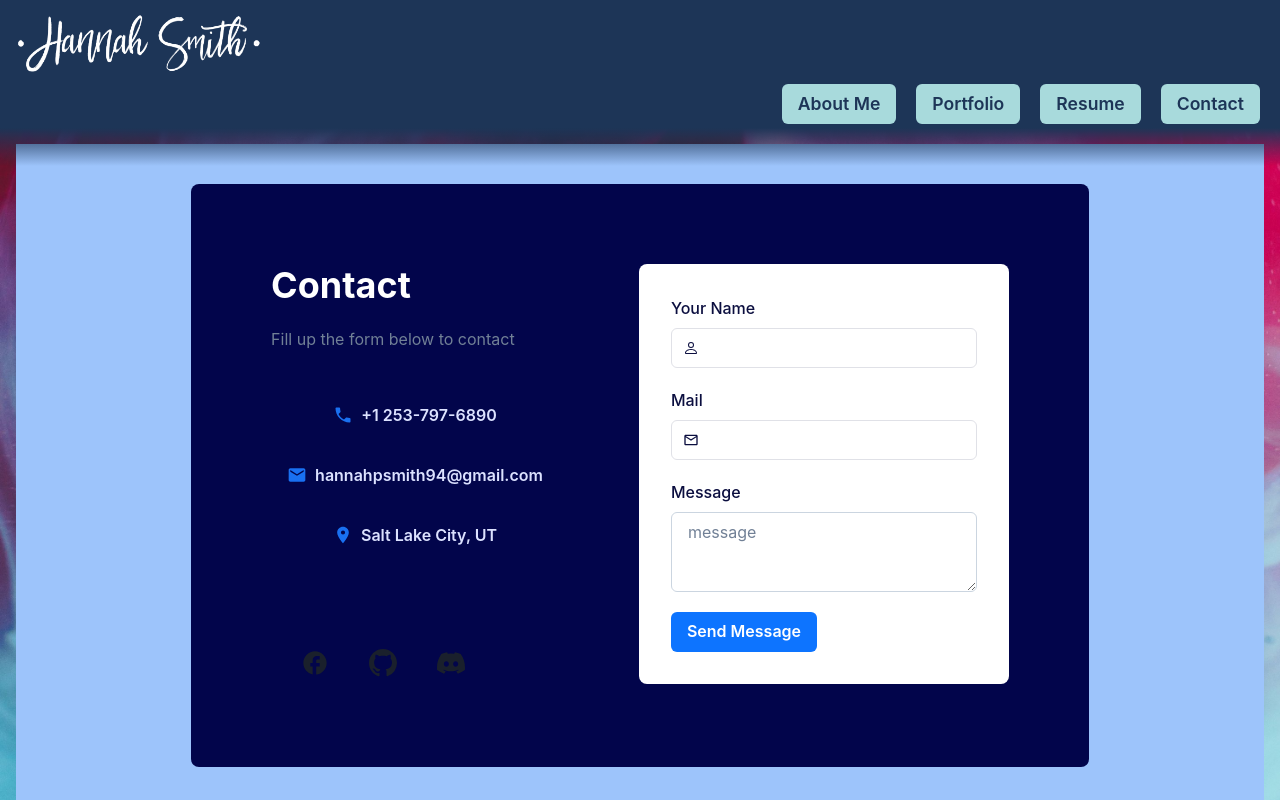
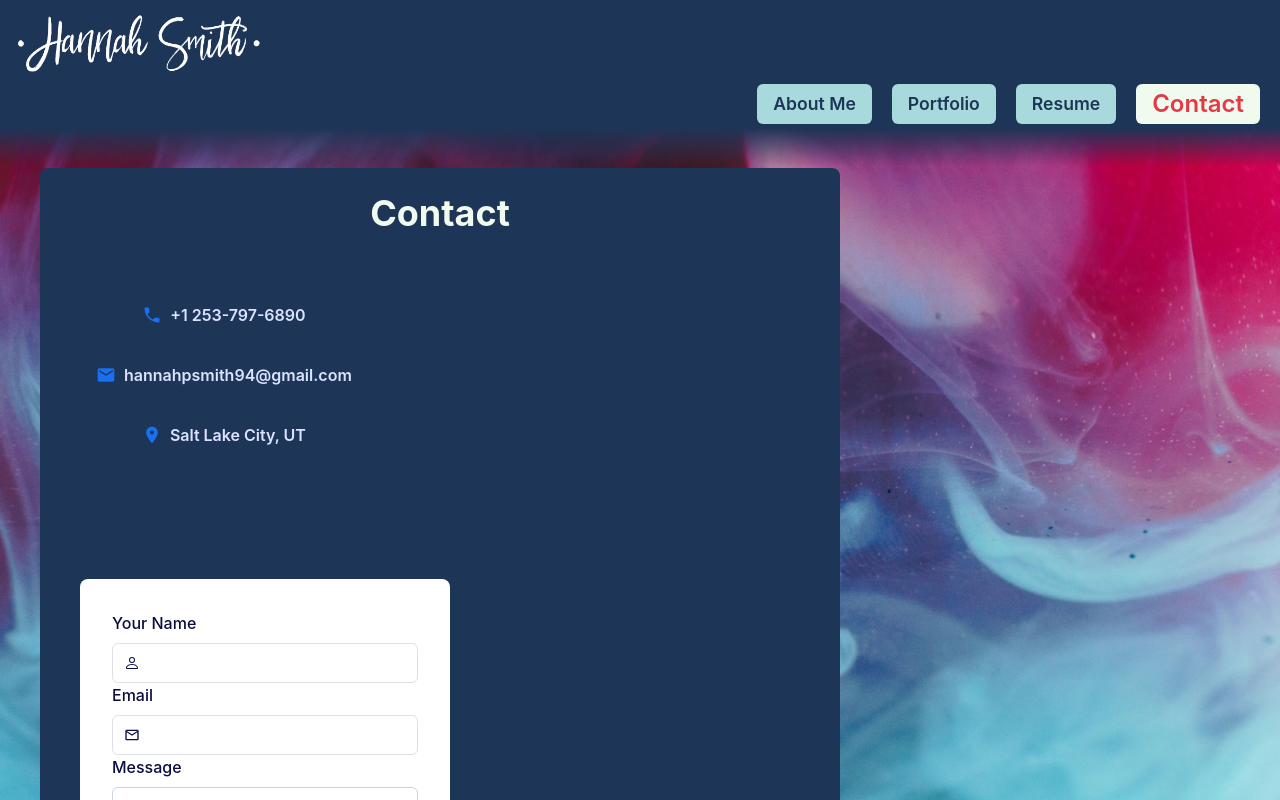
Before and after one commit to hannahpsmith/HannahDevPortfolio, a React (Vite) app: page /contact in a window 1280 px wide. Built offline with nearby package versions, Linux system fonts and the light colour scheme.

Commit message:
fixed contact output, nav highlights and some styling

```diff
--- a/package.json
+++ b/package.json
@@ -13,11 +13,15 @@
   "dependencies": {
     "@chakra-ui/icons": "^2.1.1",
     "@chakra-ui/react": "^2.8.2",
+    "@emailjs/browser": "^4.4.1",
+    "dotenv": "^16.4.5",
+    "emailjs": "^4.0.3",
     "icons": "^1.0.0",
     "react": "^18.3.1",
     "react-dom": "^18.3.1",
     "react-icons": "^5.3.0",
-    "react-router-dom": "^6.26.2"
+    "react-router-dom": "^6.26.2",
+    "text-encoding": "^0.7.0"
   },
   "devDependencies": {
     "@eslint/js": "^9.9.0",
--- a/src/components/Navigation.jsx
+++ b/src/components/Navigation.jsx
@@ -1,23 +1,31 @@
-import { Link as RouterLink } from 'react-router-dom';
-import { Box, Flex, Link, Menu, MenuButton, MenuList, MenuItem, Button, textDecoration, border } from '@chakra-ui/react';
+import { NavLink } from 'react-router-dom';
+import { Flex, Button } from '@chakra-ui/react';
 import { AddIcon } from '@chakra-ui/icons';
 
+// 50: "#f1faee", //pale blue
+// 200: "#a8dadc", //light blue
+// 300: "#e63946", //red
+// 500: "#457b9d", //medium blue
+// 800: "#1d3557", //dark blue
 
 export default function Nav() {
   const buttonStyles = {
+    inactiveLink: {
       fontSize: "1.1rem",
-    bg: "brand.200",
-    color: "brand.800",
+      backgroundColor: "#a8dadc",
+      color: "#1d3557",
       _hover: {
-      bg: "brand.50",
-      color: "brand.300",
+        backgroundColor: "#a8dadc",
+        fontColor: "brand.800",
       },
-    _active: {
-      borderColor: "brand.300",
-      border: "2px",
       },
+      activeLink: {
+        fontSize: "1.5rem",
+        backgroundColor: "#f1faee",
+        color: "#e63946",
+      },
+  }
 
-  }
     return (
       <Flex as="nav" className="navbar-links" gap={5} position="relative"
                           direction={['column', 'row']}
@@ -27,16 +35,16 @@ export default function Nav() {
                           pt={[4,0]}
                           pr={[0,4]}
                           >
-        <Button as={RouterLink} to="/" {...buttonStyles} aria-label={"About Me"}>
+          <Button aria-label="About Me" as={NavLink} to="/" style={({ isActive }) => (isActive ? buttonStyles.activeLink : buttonStyles.inactiveLink)}>
             About Me
           </Button>
-        <Button as={RouterLink} to="/portfolio" {...buttonStyles} aria-label={"Button"}>
+          <Button aria-label="Portfolio" as={NavLink} to="/portfolio" style={({ isActive }) => (isActive ? buttonStyles.activeLink : buttonStyles.inactiveLink)}>
             Portfolio
           </Button>
-        <Button as={RouterLink} to="/resume" {...buttonStyles} aria-label={"Resume"}>
+          <Button aria-label="Resume" as={NavLink} to="/resume" style={({ isActive }) => (isActive ? buttonStyles.activeLink : buttonStyles.inactiveLink)}>
             Resume
           </Button>
-        <Button as={RouterLink} to="/contact" {...buttonStyles} aria-label={"Contact"}>
+          <Button aria-label="Contact" as={NavLink} to="/contact" style={({ isActive }) => (isActive ? buttonStyles.activeLink : buttonStyles.inactiveLink)}>
             Contact
           </Button>
         </Flex>
--- a/src/main.jsx
+++ b/src/main.jsx
@@ -38,6 +38,6 @@ const router = createBrowserRouter([
 const root = ReactDOM.createRoot(document.getElementById('root'));
 root.render(
   <ChakraProvider theme={theme}>
-    <RouterProvider router={router} />
+      <RouterProvider router={router} />
   </ChakraProvider>
 );
--- a/src/pages/Contact.jsx
+++ b/src/pages/Contact.jsx
@@ -1,25 +1,57 @@
 import { Container, Flex, Box, Heading, Text, IconButton, Button, VStack, HStack, Wrap, WrapItem, FormControl, FormLabel, Input, InputGroup, InputLeftElement, Textarea, } from '@chakra-ui/react';
 import { MdPhone, MdEmail, MdLocationOn, MdFacebook, MdOutlineEmail, } from 'react-icons/md';
 import { BsGithub, BsDiscord, BsPerson } from 'react-icons/bs'
+import React, { useRef, useState } from 'react';
+import emailjs from '@emailjs/browser';
 
-export default function Contact() {
+const Contact = () => {
+  const form = useRef();
+
+  const [successMessage, setSuccessMessage] = useState('');
+  const [formData, setFormData] = useState({
+    user_name: '',
+    user_email: '',
+    message: ''
+  });
+
+  const handleChange = (e) => {
+    const { name, value } = e.target;
+    setFormData((prevData) => ({ ...prevData, [name]: value }));
+  };
+
+  const sendEmail = (e) => {
+    e.preventDefault();
+
+    emailjs
+      .sendForm('service_gc7poaz', 'template_uoyxink', form.current, {
+        publicKey: '5POw6jrUjAraRqTlN',
+      })
+      .then(
+        () => {
+          setSuccessMessage('Message Sent!');
+          setFormData({ user_name: '', user_email: '', message: '' });
+          form.current.reset();
+        },
+        (error) => {
+          console.log('FAILED...', error.text);
+        },
+      );
+  };
+
   return (
-    <Container bg="#9DC4FB" maxW="full" mt={0} centerContent overflow="hidden">
-      <Flex>
         <Box
-          bg="#02054B"
-          color="white"
+          bg="brand.800"
+          color="brand.50"
           borderRadius="lg"
-          m={{ sm: 4, md: 16, lg: 10 }}
-          p={{ sm: 5, md: 5, lg: 16 }}>
+          m={{ sm: 4, md: 5, lg: 6 }}
+          p={{ sm: 5, md: 5, lg: 6 }}
+          maxW='800px'
+          mx='auto'>
+          <Heading align="center">Contact</Heading>
           <Box p={4}>
             <Wrap spacing={{ base: 20, sm: 3, md: 5, lg: 20 }}>
               <WrapItem>
                 <Box>
-                  <Heading>Contact</Heading>
-                  <Text mt={{ sm: 3, md: 3, lg: 5 }} color="gray.500">
-                    Fill up the form below to contact
-                  </Text>
                   <Box py={{ base: 5, sm: 5, md: 8, lg: 10 }}>
                     <VStack alignItems="flex-start" spacing={3}>
                       <Button
@@ -61,81 +93,66 @@ export default function Contact() {
                       </Button>
                     </VStack>
                   </Box>
-                  <HStack
-                    mt={{ lg: 10, md: 10 }}
-                    spacing={5}
-                    px={5}
-                    alignItems="flex-start">
-                    <IconButton
-                      aria-label="facebook"
-                      variant="ghost"
-                      size="lg"
-                      isRound={true}
-                      _hover={{ bg: '#0D74FF' }}
-                      icon={<MdFacebook size="28px" />}
-                    />
-                    <IconButton
-                      aria-label="github"
-                      variant="ghost"
-                      size="lg"
-                      isRound={true}
-                      _hover={{ bg: '#0D74FF' }}
-                      icon={<BsGithub size="28px" />}
-                    />
-                    <IconButton
-                      aria-label="discord"
-                      variant="ghost"
-                      size="lg"
-                      isRound={true}
-                      _hover={{ bg: '#0D74FF' }}
-                      icon={<BsDiscord size="28px" />}
-                    />
-                  </HStack>
                 </Box>
               </WrapItem>
               <WrapItem>
               <Box bg="white" borderRadius="lg">
                     <Box m={8} color="#0B0E3F">
                       <VStack spacing={5}>
+                        <form ref={form} onSubmit={sendEmail}>
                           <FormControl id="name">
                             <FormLabel>Your Name</FormLabel>
                             <InputGroup borderColor="#E0E1E7">
                               <InputLeftElement pointerEvents="none">
                                 <BsPerson color="gray.800" />
                               </InputLeftElement>
-                          <Input type="text" size="md" />
+                              <Input type="text" name="user_name" size="md" value={formData.user_name} onChange={handleChange} />
                             </InputGroup>
                           </FormControl>
                           <FormControl id="email">
-                        <FormLabel>Mail</FormLabel>
+                            <FormLabel>Email</FormLabel>
                             <InputGroup borderColor="#E0E1E7">
                               <InputLeftElement pointerEvents="none">
                                 <MdOutlineEmail color="gray.800" />
                               </InputLeftElement>
-                          <Input type="text" size="md" />
+                              <Input type="email" name="user_email" size="md" value={formData.user_email} onChange={handleChange} />
                             </InputGroup>
                           </FormControl>
                           <FormControl id="message">
                             <FormLabel>Message</FormLabel>
                             <Textarea
+                              name="message"
                               borderColor="gray.300"
                               _hover={{ borderColor: 'gray.300' }}
-                          placeholder="message"
+                              value={formData.message}
+                              onChange={handleChange}
                             />
                           </FormControl>
                           <FormControl id="send" float="right">
-                        <Button variant="solid" bg="#0D74FF" color="white" _hover={{}}>
+                            <Button variant="solid" bg="#0D74FF" color="white" type="submit" _hover={{}}>
                               Send Message
                             </Button>
                           </FormControl>
+                        </form>
                       </VStack>
+                      {successMessage && <Text color="green.600" fontSize="xl" fontWeight="bold">{successMessage}</Text>} {/* Display success message */}
                     </Box>
                   </Box>
               </WrapItem>
             </Wrap>
           </Box>
         </Box>
-      </Flex>
-    </Container>
+
+    // <form ref={form} onSubmit={sendEmail}>
+    //   <label>Name</label>
+    //   <input type="text" name="user_name" />
+    //   <label>Email</label>
+    //   <input type="email" name="user_email" />
+    //   <label>Message</label>
+    //   <textarea name="message" />
+    //   <input type="submit" value="Send" />
+    // </form>
   );
-}
+};
+
+export default Contact
--- a/src/utils/theme.js
+++ b/src/utils/theme.js
@@ -14,8 +14,6 @@ const theme = extendTheme({
     styles: {
       global: (props) => ({
         'html, body': {
-            bg: 'brand.500',
-            color: 'brand.800',
 
              backgroundImage: `url(${background})`,
              backgroundSize: 'cover',
```
Also changed, not shown: 2 other files (tests, documents, lock files or other folders). Lines whose indentation alone changed are shown as unchanged.
